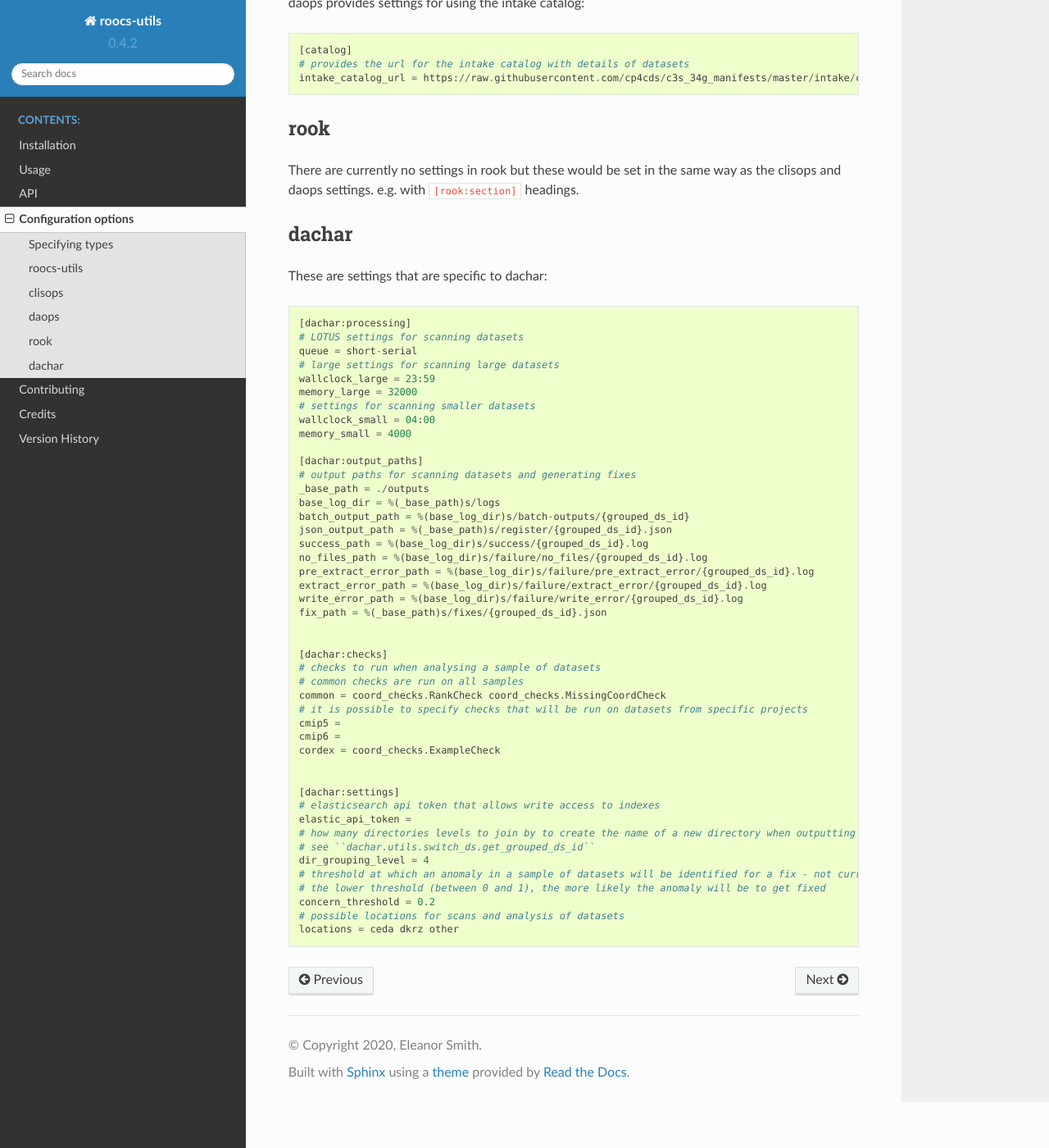
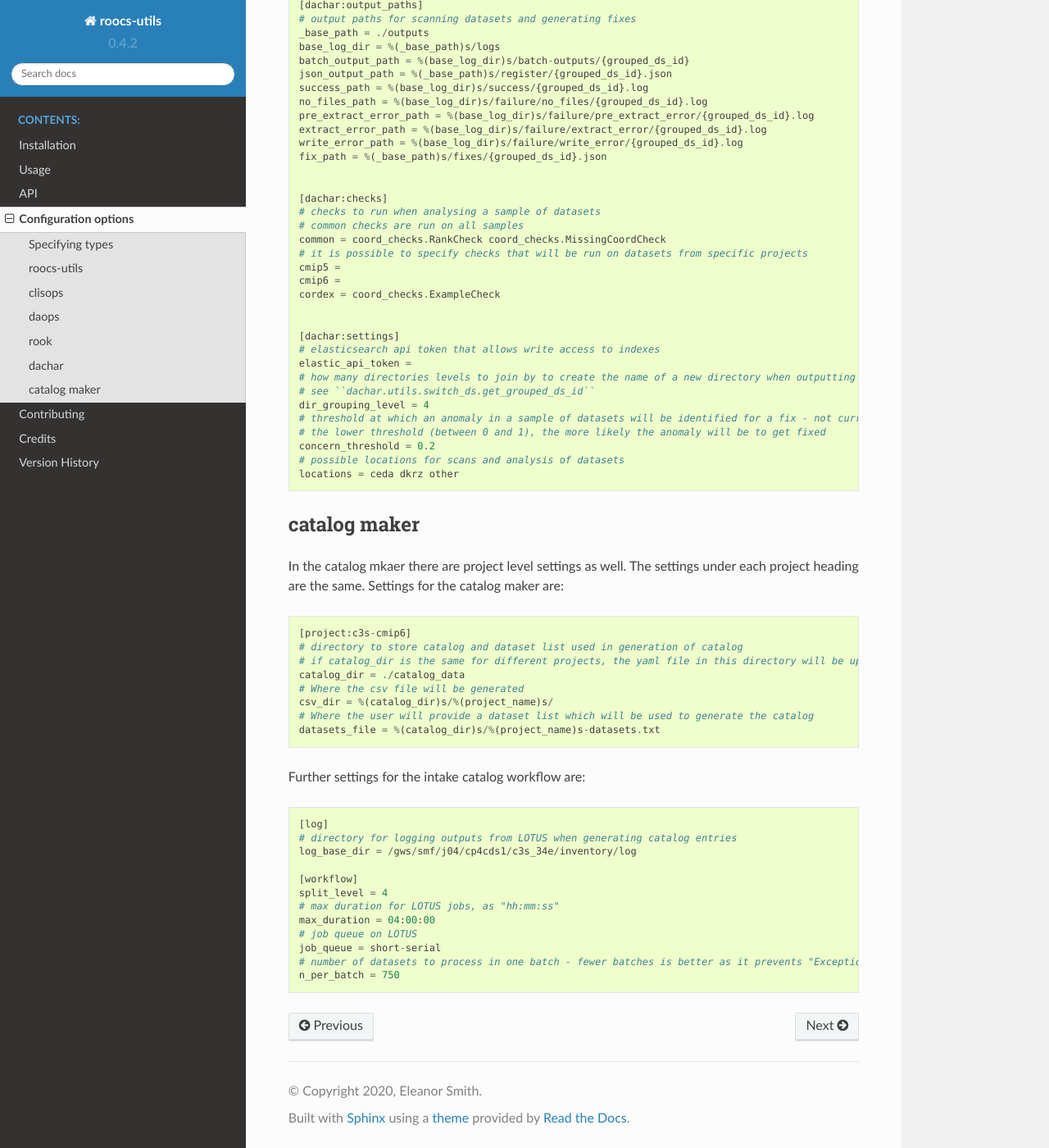
Before and after one commit to roocs/roocs-utils, a Sphinx documentation site: the page built from docs/configuration.rst, in a window 1280 px wide and 1400 px high, scrolled down 3008 px. Shown: the whole window at 82% size. Built offline with Sphinx 7.4.7 and the Read the Docs theme 2.0.0, drawn with Linux system fonts in a browser that asks for light colours; pages that are not in the unit, such as notebooks, are missing from menus; some of the changed text lies outside the part shown.

```diff
--- a/docs/configuration.rst
+++ b/docs/configuration.rst
@@ -200,3 +173,34 @@
     concern_threshold = 0.2
     # possible locations for scans and analysis of datasets
     locations = ceda dkrz other
+
+
+catalog maker
+#############
+
+In the catalog mkaer there are project level settings as well. The settings under each project heading are the same.
+Settings for the catalog maker are::
+
+    [project:c3s-cmip6]
+    # directory to store catalog and dataset list used in generation of catalog
+    # if catalog_dir is the same for different projects, the yaml file in this directory will be updated for each project, rather than a new one made
+    catalog_dir = ./catalog_data
+    # Where the csv file will be generated
+    csv_dir = %(catalog_dir)s/%(project_name)s/
+    # Where the user will provide a dataset list which will be used to generate the catalog
+    datasets_file = %(catalog_dir)s/%(project_name)s-datasets.txt
+
+Further settings for the intake catalog workflow are::
+
+    [log]
+    # directory for logging outputs from LOTUS when generating catalog entries
+    log_base_dir = /gws/smf/j04/cp4cds1/c3s_34e/inventory/log
+
+    [workflow]
+    split_level = 4
+    # max duration for LOTUS jobs, as "hh:mm:ss"
+    max_duration = 04:00:00
+    # job queue on LOTUS
+    job_queue = short-serial
+    # number of datasets to process in one batch - fewer batches is better as it prevents "Exception: Could not obtain file lock" error
+    n_per_batch = 750
```
Also changed, not shown: other parts of docs/configuration.rst (+0 -27 lines), setup.cfg (line endings or trailing spaces), 3 other files.
